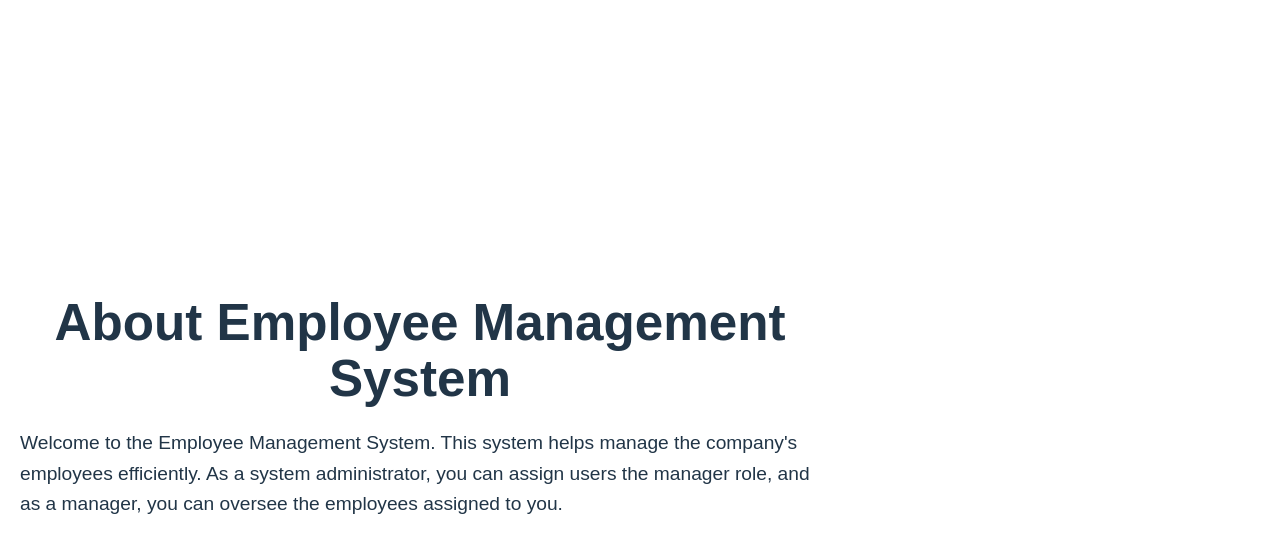
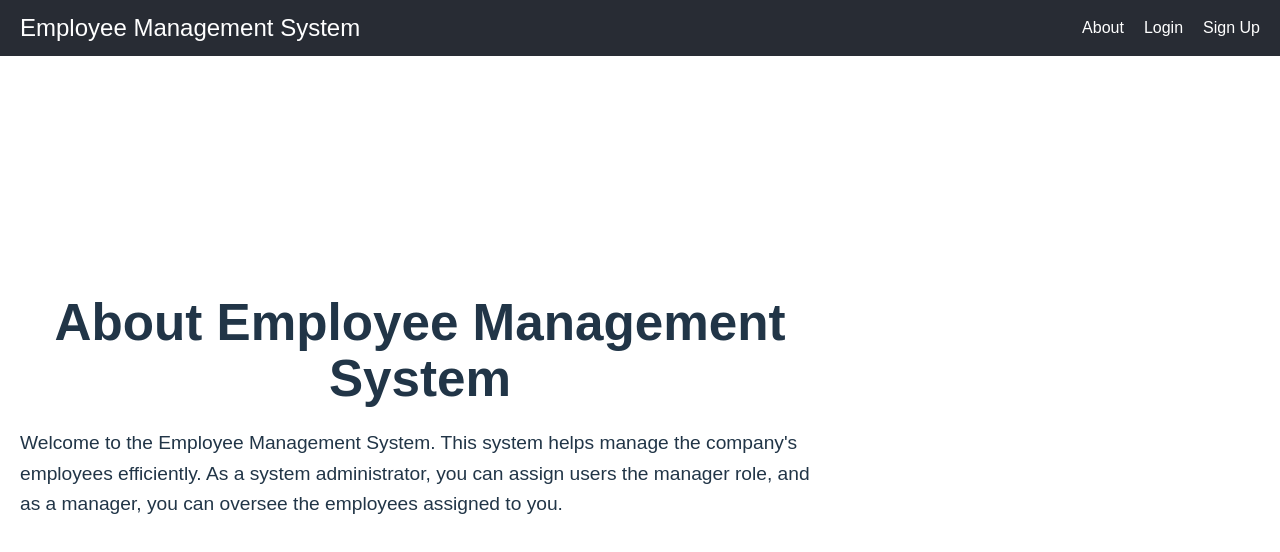
Before and after one commit to dennisnderitu254/Employee-Management-System, a React (Vite) app in the folder employeemgtsystem/: page /about in a window 1280 px wide. Shown: the top 552 px of the page. Built offline with nearby package versions, Linux system fonts and the light colour scheme.

Commit message:
adding navbar in the about page

```diff
--- a/employeemgtsystem/src/AboutPage.tsx
+++ b/employeemgtsystem/src/AboutPage.tsx
@@ -1,11 +1,12 @@
 //src/AboutPage.tsx
-
 import React from 'react';
+import Navbar from './Navbar';
 import './AboutPage.css';
 
 const AboutPage: React.FC = () => {
   return (
     <div className="about-page">
+    <Navbar />
       <h1>About Employee Management System</h1>
       <p>
         Welcome to the Employee Management System. This system helps manage the company's employees efficiently.
--- a/employeemgtsystem/src/LandingPage.tsx
+++ b/employeemgtsystem/src/LandingPage.tsx
@@ -1,21 +1,16 @@
 // src/LandingPage.tsx
 import React from 'react';
-import { Link } from 'react-router-dom';
+import Navbar from './Navbar';
+// import { Link } from 'react-router-dom';
 import './LandingPage.css';
 
 const LandingPage: React.FC = () => {
   return (
     <div className="landing-page">
-      <nav className="navbar">
-        <div className="navbar-title">Employee Management System</div>
-        <ul className="navbar-links">
-          <li><Link to="/about">About</Link></li>
-          <li><Link to="/login">Login</Link></li>
-          <li><Link to="/signup">Sign Up</Link></li>
-        </ul>
-      </nav>
+      <Navbar />
     </div>
   );
 };
 
+
 export default LandingPage;
--- /dev/null
+++ b/employeemgtsystem/src/Navbar.css
@@ -0,0 +1,37 @@
+.navbar {
+    display: flex;
+    justify-content: space-between;
+    align-items: center;
+    background-color: #282c34;
+    padding: 10px 20px;
+    color: white;
+    width: 100%;
+    box-sizing: border-box;
+  }
+
+  .navbar-title {
+    font-size: 1.5rem;
+  }
+
+  .navbar-links {
+    list-style: none;
+    display: flex;
+    gap: 20px;
+    margin: 0;
+    padding: 0;
+  }
+
+  .navbar-links li {
+    display: inline;
+  }
+
+  .navbar-links a {
+    color: white;
+    text-decoration: none;
+    font-size: 1rem;
+    transition: color 0.3s ease;
+  }
+
+  .navbar-links a:hover {
+    color: #61dafb;
+  }
--- /dev/null
+++ b/employeemgtsystem/src/Navbar.tsx
@@ -0,0 +1,19 @@
+//src/NavBar.tsx
+import React from 'react';
+import { Link } from 'react-router-dom';
+import './Navbar.css';
+
+const Navbar: React.FC = () => {
+  return (
+    <nav className="navbar">
+      <div className="navbar-title">Employee Management System</div>
+      <ul className="navbar-links">
+        <li><Link to="/about">About</Link></li>
+        <li><Link to="/login">Login</Link></li>
+        <li><Link to="/signup">Sign Up</Link></li>
+      </ul>
+    </nav>
+  );
+};
+
+export default Navbar;
```
